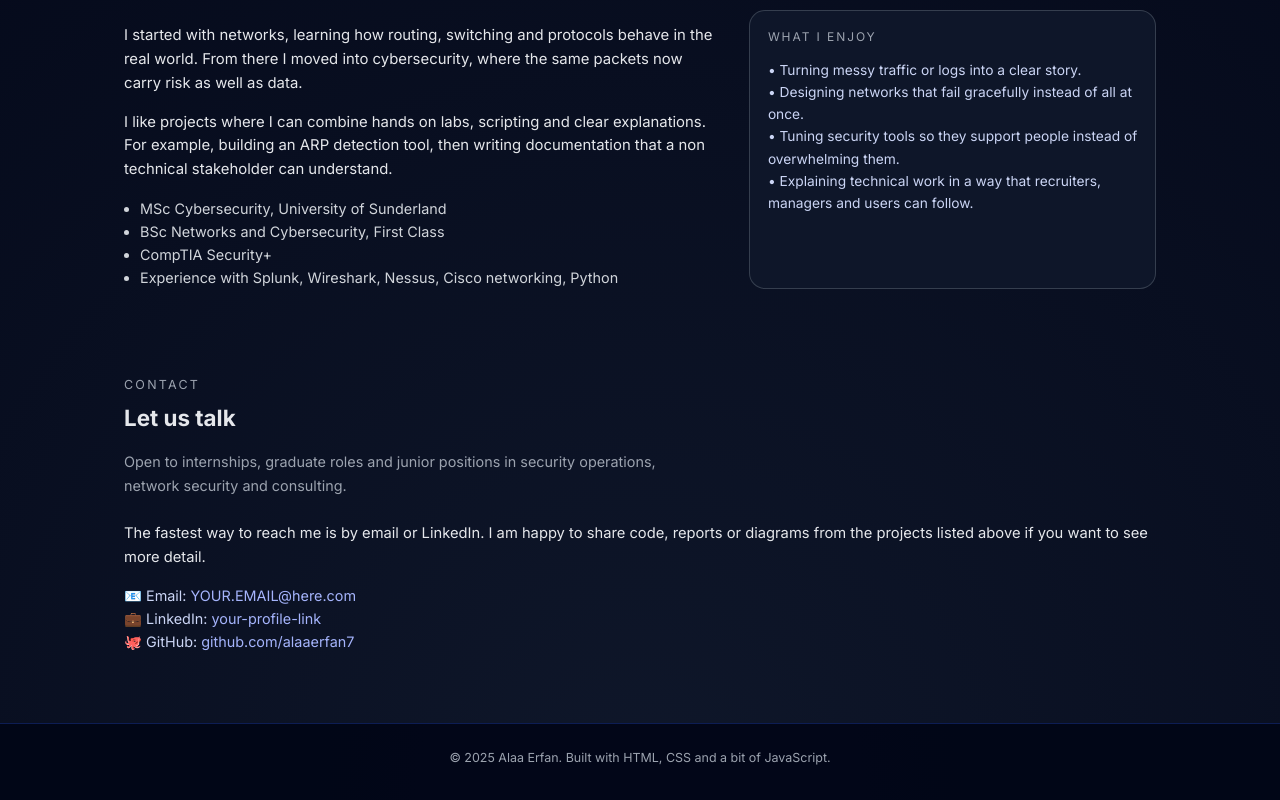
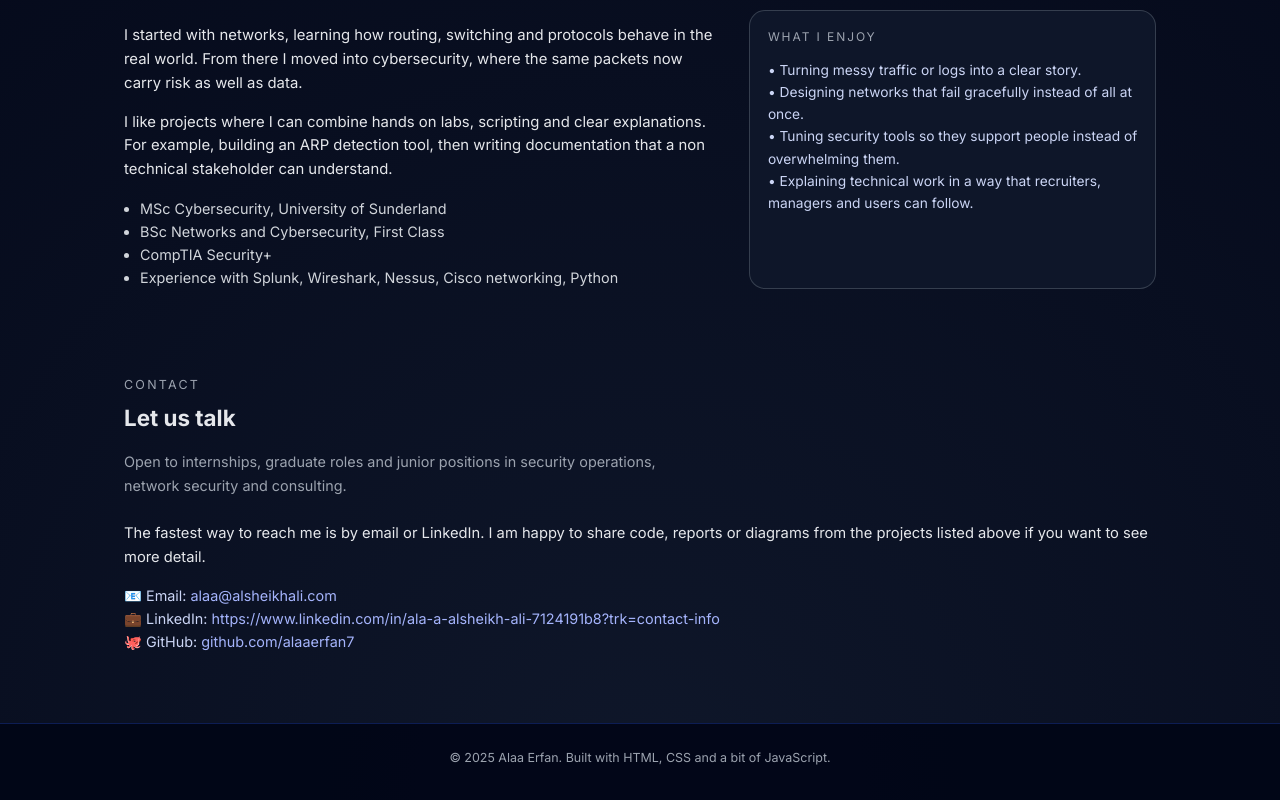
Before and after one commit to alaaerfan7/alaaerfan7.github.io, a plain HTML site: page index.html in a window 1280 px wide. Shown: the part 1697-2497 px from the top of the page. Drawn offline with Linux system fonts and the light colour scheme.

Commit message:
Update index.html

```diff
--- a/index.html
+++ b/index.html
@@ -779,9 +779,9 @@
 
       <div class="contact-links">
         📧 Email:
-        <a href="mailto:YOUR.EMAIL@here.com">YOUR.EMAIL@here.com</a><br>
+        <a href="mailto:YOUR.EMAIL@here.com">alaa@alsheikhali.com</a><br>
         💼 LinkedIn:
-        <a href="https://www.linkedin.com/">your-profile-link</a><br>
+        <a href="https://www.linkedin.com/">https://www.linkedin.com/in/ala-a-alsheikh-ali-7124191b8?trk=contact-info</a><br>
         🐙 GitHub:
         <a href="https://github.com/alaaerfan7" target="_blank" rel="noreferrer">
           github.com/alaaerfan7
```
